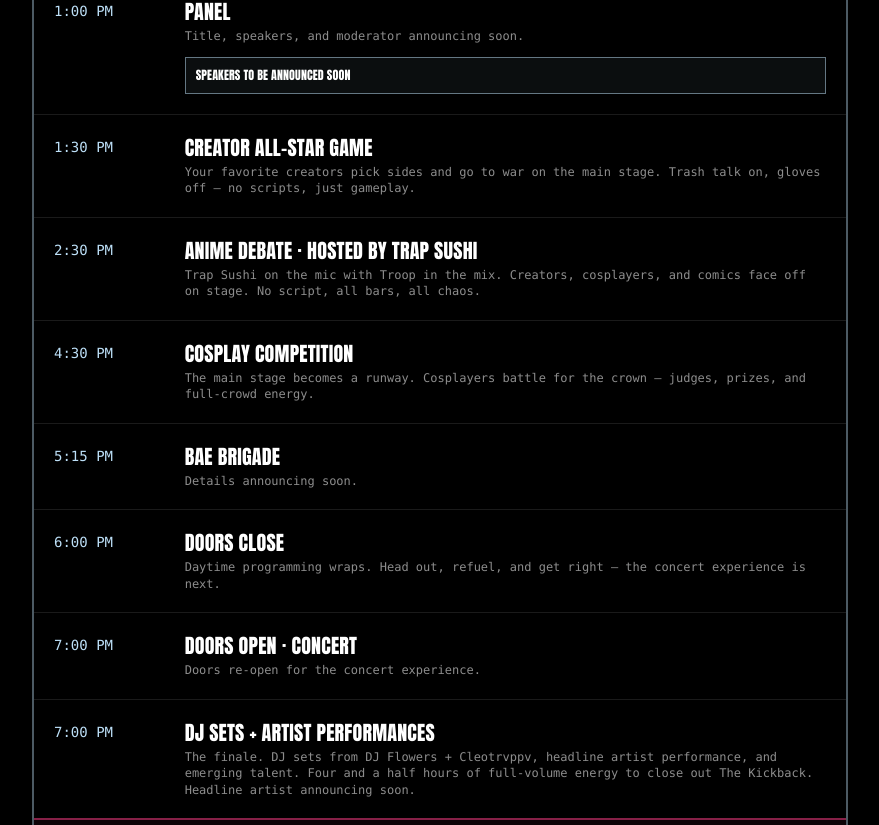
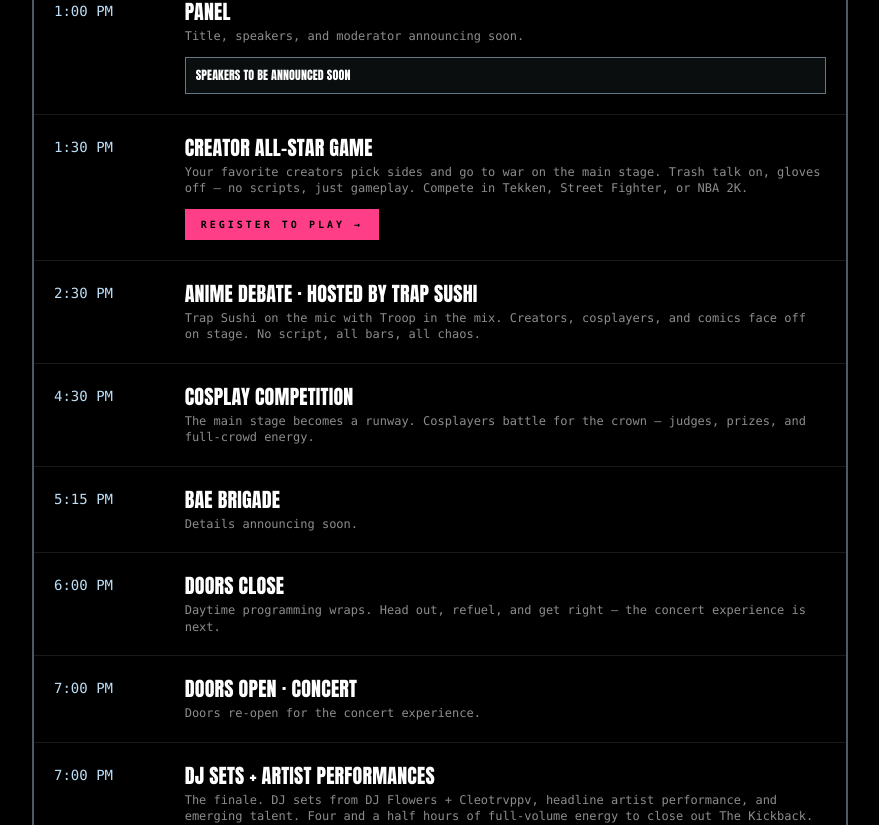
Before and after one commit to ryanjo11/the-kickback-site, a Next.js app: page /schedule in a window 1280 px wide. Shown: the part 2430-3255 px from the top of the page, without its empty margins (200-1079 px from the left). Built offline with nearby package versions, Linux system fonts and the light colour scheme.

Commit message:
Get Involved: add 4th card (Creator All-Star Game, Typeform wired) + expand to 4-across grid; Schedule: Register to Play button on Sun All-Star Game item

```diff
--- a/app/get-involved/page.tsx
+++ b/app/get-involved/page.tsx
@@ -30,6 +30,16 @@ const cards: Card[] = [
     cta: "Apply as a Creator →",
     href: "#", // TODO: Form 1 Typeform URL
     accent: "ice",
+  },
+  {
+    eyebrow: "Creator All-Star Game · Sun 12/13",
+    title: "Compete in 2K, Tekken, or SF",
+    blurb:
+      "Pick your game, pick your console, go to war on the main stage. Rosters finalized Dec 2 — email from the team by Dec 4.",
+    photo: "/past-events/cyw-kickback-293.jpg",
+    cta: "Register to Play →",
+    href: "https://form.typeform.com/to/bsQvy8Yj",
+    accent: "hot",
   },
   {
     eyebrow: "Skate · Best Trick Comp",
@@ -71,16 +81,16 @@ export default function GetInvolvedPage() {
               Get <span className="text-ice">involved.</span>
             </h1>
             <p className="mt-6 max-w-2xl text-lg md:text-xl text-frost/80 leading-relaxed">
-              Three ways to pull up to The Kickback Atlanta. Creators,
+              Four ways to pull up to The Kickback Atlanta. Creators, gamers,
               skaters, vendors — the rooms are being built right now.
             </p>
           </div>
         </section>
 
-        {/* 3 cards */}
+        {/* 4 cards */}
         <section className="py-16 md:py-24">
           <div className="max-w-7xl mx-auto px-6 md:px-10">
-            <div className="grid grid-cols-1 md:grid-cols-3 gap-5 md:gap-6">
+            <div className="grid grid-cols-1 sm:grid-cols-2 lg:grid-cols-4 gap-5 md:gap-6">
               {cards.map((c) => {
                 const hex = c.accent === "hot" ? "#FF3E88" : "#BDE0F8";
                 const isExternal = c.href.startsWith("http");
--- a/app/schedule/page.tsx
+++ b/app/schedule/page.tsx
@@ -33,6 +33,8 @@ type ScheduleItem = {
   kind: Kind;
   viewers?: string;
   speakers?: Speaker[];
+  registerUrl?: string;
+  registerLabel?: string;
 };
 
 const tbaPanel: Speaker[] = [
@@ -242,9 +244,11 @@ const days: Day[] = [
         time: "1:30 – 2:30 PM",
         timeMono: "1:30 PM",
         title: "Creator All-Star Game",
-        note: "Your favorite creators pick sides and go to war on the main stage. Trash talk on, gloves off — no scripts, just gameplay.",
+        note: "Your favorite creators pick sides and go to war on the main stage. Trash talk on, gloves off — no scripts, just gameplay. Compete in Tekken, Street Fighter, or NBA 2K.",
         kind: "creator",
         viewers: "12k",
+        registerUrl: "https://form.typeform.com/to/bsQvy8Yj",
+        registerLabel: "Register to Play →",
       },
       {
         time: "2:30 – 3:15 PM",
@@ -786,6 +790,21 @@ export default function SchedulePage() {
                                   })}
                                 </div>
                               )}
+
+                              {/* Register CTA (per-item) */}
+                              {item.registerUrl && (
+                                <div className="mt-3">
+                                  <a
+                                    href={item.registerUrl}
+                                    target="_blank"
+                                    rel="noopener noreferrer"
+                                    className="inline-flex items-center justify-center px-4 py-2 font-mono text-[10px] uppercase tracking-[0.3em] font-bold text-ink"
+                                    style={{ background: "#FF3E88" }}
+                                  >
+                                    {item.registerLabel || "Register →"}
+                                  </a>
+                                </div>
+                              )}
                             </div>
                           </li>
                         );
```
